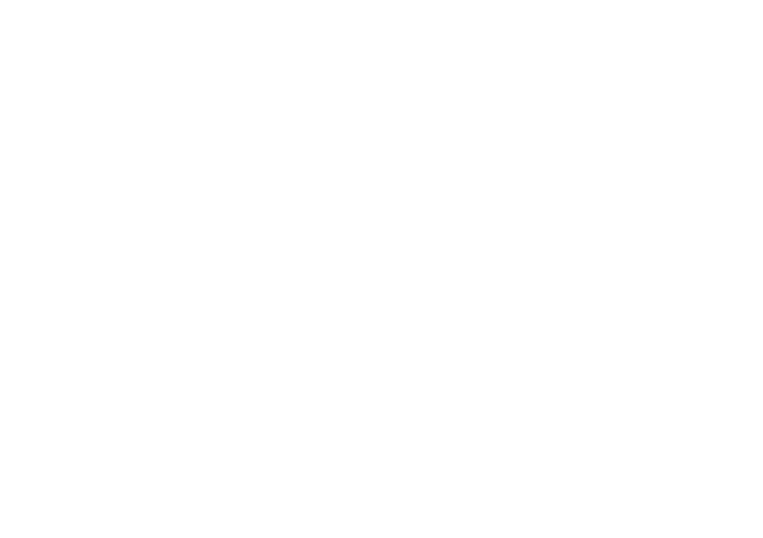
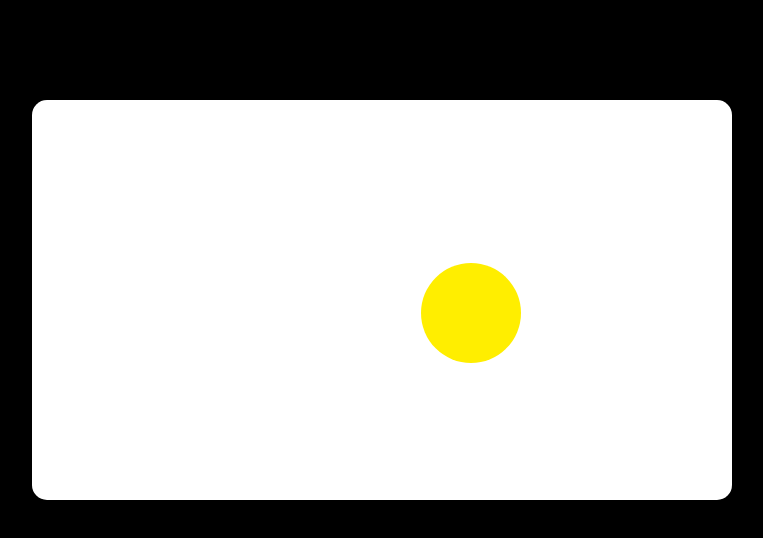
Before and after one commit to afsanchez04/javascript-2901771, a plain HTML site: page 1-javascript-css/index.html in a window 1280 px wide. Shown: the whole page, without its empty margins (258-1021 px from the left). Drawn offline with Linux system fonts and the light colour scheme.

```diff
--- a/1-javascript-css/index.html
+++ b/1-javascript-css/index.html
@@ -1,17 +1,23 @@
 <!DOCTYPE html>
 <html lang="en">
+
 <head>
     <meta charset="UTF-8">
     <meta name="viewport" content="width=device-width, initial-scale=1.0">
     <title>JavaScript CSS</title>
     <link rel="stylesheet" href="style.css">
 </head>
+
 <body>
 
-
-
+    <div class="container">
+        <div class="absolute sol"></div>
+        <div class="absolute nube_uno"></div>
+        <img class="absolute montaña" src="" alt="">
+    </div>
 
 
     <script src="./app.js"></script>
 </body>
+
 </html>
--- a/1-javascript-css/style.css
+++ b/1-javascript-css/style.css
@@ -0,0 +1,30 @@
+*{
+    margin: 0;
+    padding: 0;
+    box-sizing: border-box;
+}
+
+body{
+    background-color: black;
+}
+
+.container{
+    position: relative;
+    width: 700px;
+    height: 400px;
+    background-color: white;
+    border-radius: 15px;
+    margin: 100px auto 0 auto; /* top right bottom left */
+}
+
+.absolute{ position: absolute; }
+
+.sol{
+    width: 100px;
+    height: 100px;
+    background-color: rgb(255, 238, 0);
+    border-radius: 50%;
+    bottom: 137px;
+    right: 211px;
+    /* pongalo en la parte inferior derecha (top, right, left, bottom) */
+}
```
Also changed, not shown: 1-javascript-css/app.js (+8 -0 lines).
